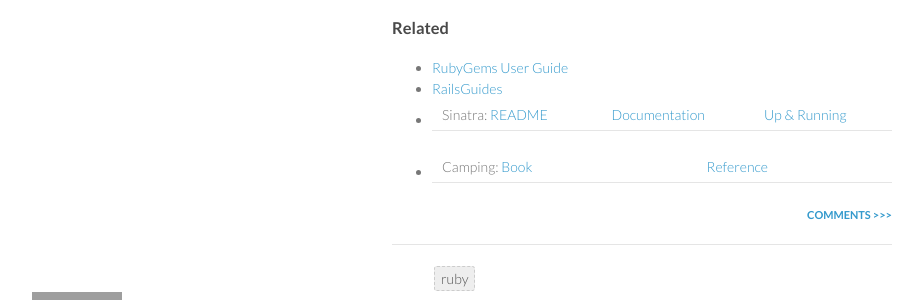
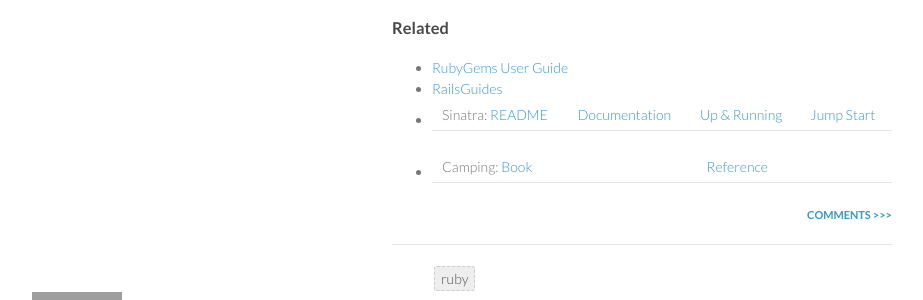
Before and after one commit to DR3WH0/DR3WH0.github.io, a Jekyll site: the page built from _posts/2013-07-30-ruby-resources.md, in a window 1280 px wide and 1188 px high. Shown: the part 759-1059 px from the top of the window, without its empty margins (178-1101 px from the left). Built offline with Jekyll 4.4.1, drawn with Linux system fonts in a browser that asks for light colours; Markdown is read by kramdown in place of the engine named in the settings; comment, search, counter and statistics services are not loaded; grey boxes are pictures that could not be loaded.

Commit message:
Updated 2013-07-30-ruby-resources.md

```diff
--- a/_posts/2013-07-30-ruby-resources.md
+++ b/_posts/2013-07-30-ruby-resources.md
@@ -40,5 +40,5 @@
 
 * [RubyGems User Guide](http://docs.rubygems.org/read/book/1)
 * [RailsGuides](http://guides.rubyonrails.org/index.html)
-* Sinatra: [README](http://www.sinatrarb.com/intro.html) | [Documentation](http://www.sinatrarb.com/documentation.html) | [Up & Running](https://dl.dropboxusercontent.com/u/8239797/sinatra_up_and_running.pdf)
+* Sinatra: [README](http://www.sinatrarb.com/intro.html) | [Documentation](http://www.sinatrarb.com/documentation.html) | [Up & Running](https://dl.dropboxusercontent.com/u/8239797/sinatra_up_and_running.pdf) | [Jump Start](https://dl.dropboxusercontent.com/u/8239797/jump_start_sinatra.pdf)
 * Camping: [Book](http://camping.io/The-Camping-Book) | [Reference](http://camping.io/api/)
```
